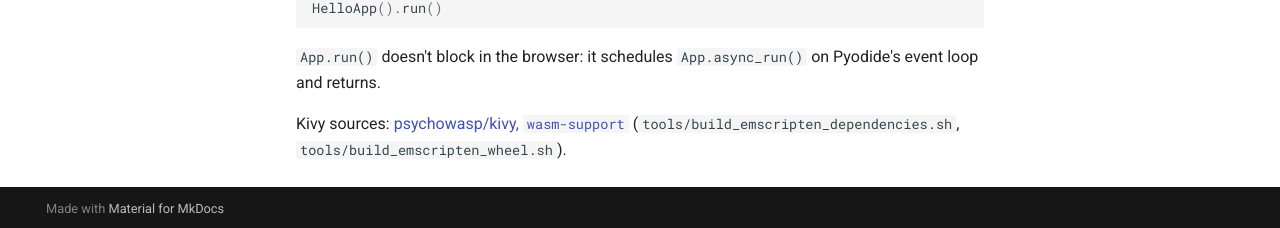
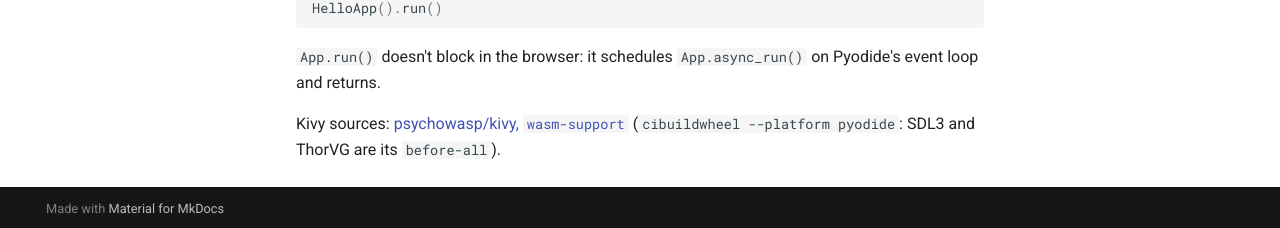
Before and after one commit to kivy-school/kivy-browser, an MkDocs documentation site: the page built from docs/index.md, in a window 1280 px wide and 1104 px high. Shown: the part 873-1101 px from the top of the window. Built offline with MkDocs 1.6.1 and Material for MkDocs 9.7.7, drawn with Linux system fonts in a browser that asks for light colours; comment, search, counter and statistics services are not loaded.

Commit message:
Build Kivy's Pyodide wheel with cibuildwheel
One `cibuildwheel --only cp313-pyodide_wasm32` call: SDL3 and ThorVG are
the before-all in Kivy's pyproject, libkivy_sdl3.so goes in at its repair
step. The action only overrides before-all to `true` when the SDL3/ThorVG
build is cached.

Co-Authored-By: Claude Opus 5.5 <noreply@anthropic.com>

```diff
--- a/docs/index.md
+++ b/docs/index.md
@@ -40,4 +40,4 @@ HelloApp().run()
 Pyodide's event loop and returns.
 
 Kivy sources: [psychowasp/kivy, `wasm-support`](https://github.com/psychowasp/kivy/tree/wasm-support)
-(`tools/build_emscripten_dependencies.sh`, `tools/build_emscripten_wheel.sh`).
+(`cibuildwheel --platform pyodide`: SDL3 and ThorVG are its `before-all`).
```
Also changed, not shown: README.md (+2 -3 lines), 1 other file.
